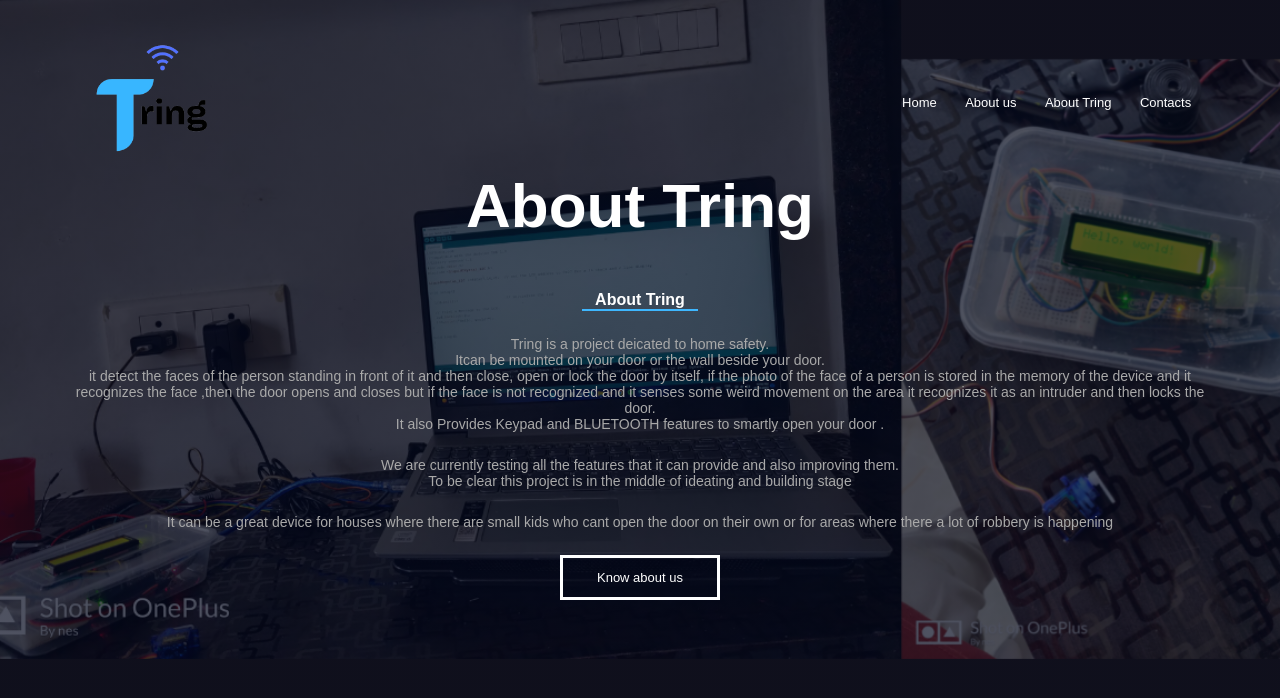
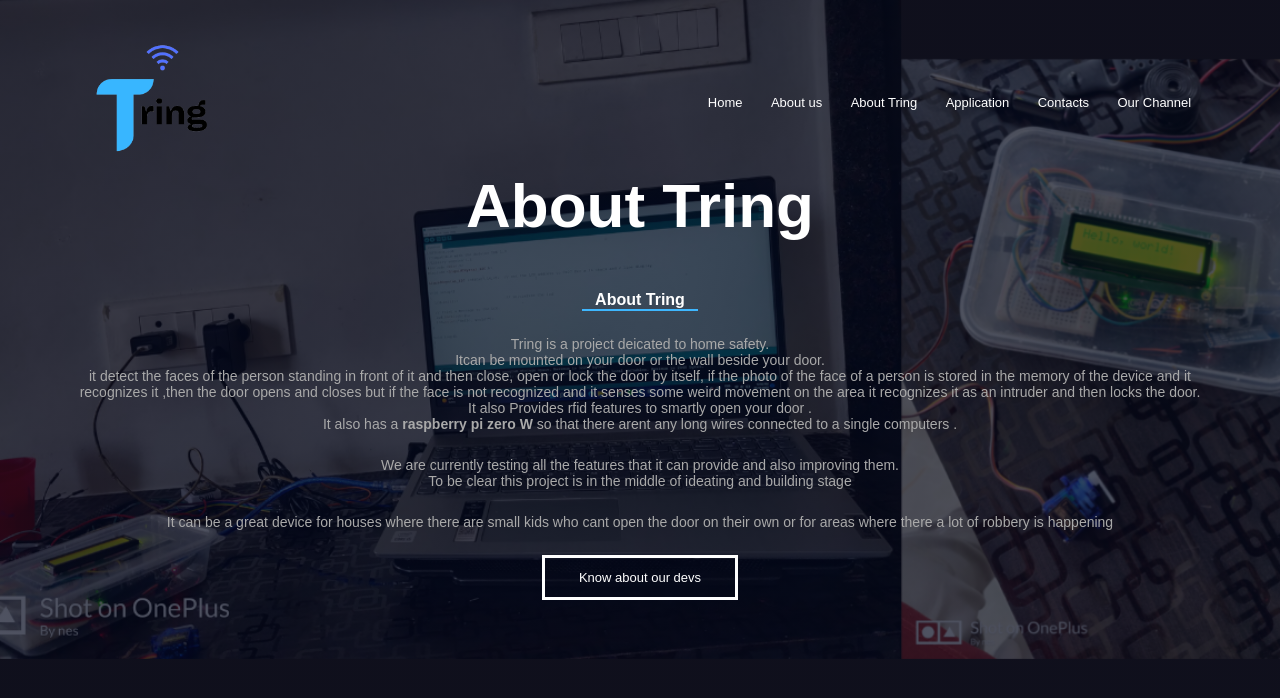
Before and after one commit to omthedev001/Tring10.github.io, a plain HTML site: page abouttring.html in a window 1280 px wide. Drawn offline with Linux system fonts and the light colour scheme.

Commit message:
Update abouttring.html

```diff
--- a/abouttring.html
+++ b/abouttring.html
@@ -2,7 +2,6 @@
 <html>
     <head>
         <meta name="viewport" content="width=device-width, initial-scale=1.0">
-
         <title>Tring</title>
         <link rel="stylesheet" href="style.css">
         <link rel="preconnect" href="https://fonts.googleapis.com"><link rel="preconnect" href="https://fonts.gstatic.com" crossorigin>
@@ -20,8 +19,9 @@
                         <li><a href="index.html">Home</a></li>
                         <li><a href="aboutus.html">About us</a></li>
                         <li><a href="abouttring.html">About Tring</a> </li>
-
+                        <li><a href="app.html">Application</a></li>
                         <li><a href="contacts.html">Contacts</a></li>
+                        <li><A href="https://www.youtube.com/@tring100">Our Channel</A></li>
                     </ul>
                 </div>
                 <i class="fa-solid fa-bars" onclick="showmenu()"></i>
@@ -30,10 +30,10 @@
                 <h1>About Tring</h1>
                 <section class="abtring">
                     <H4>About Tring</H4>
-                    <p>Tring is a project deicated to home safety.<br>Itcan be mounted on your door or the wall beside your door.<br> it detect the faces of the person standing in front of it and then  close, open or lock the door by itself, if the photo of the face of a person is stored in the memory of the device and it recognizes the face ,then the door opens and closes but if the face is not recognized and it senses some weird movement on the area it recognizes it as an intruder and then locks the door.<br>It also Provides Keypad and BLUETOOTH features to smartly open your door .</p>
+                    <p>Tring is a project deicated to home safety.<br>Itcan be mounted on your door or the wall beside your door.<br> it detect the faces of the person standing in front of it and then  close, open or lock the door by itself, if the photo of the face of a person is stored in the memory of the device and it recognizes it ,then the door opens and closes but if the face is not recognized and it senses some weird movement on the area it recognizes it as an intruder and then locks the door.<br>It also Provides rfid features to smartly open your door .<br>It also has a <b>raspberry pi zero W</b> so that there arent any long wires connected to a single computers .</p>
                     <p>We are currently testing all the features that it can provide and also improving them.<br> To be clear this project is in the middle of ideating and building stage</p>
                     <p>It can be a great device for houses where there are small kids who cant open the door on their own or for areas where there a lot of robbery is happening  </p>
-                    <a href="aboutus.html" class="top-btn">Know about us</a>
+                    <a href="aboutus.html" class="top-btn">Know about our devs</a>
                 </section>
 
             </div>
@@ -42,10 +42,11 @@
         <script>
             var navlinks = document.getElementById("navlinks")
             function showmenu(){
-                navlinks.style.right = "0";
+                navlinks.style.right="0";
+                navlinks.style.visibility="visible";
             }
             function hidemenu(){
-                navlinks.style.right = "-200px";
+                navlinks.style.visibility="hidden";
             }
         </script>
 
```
